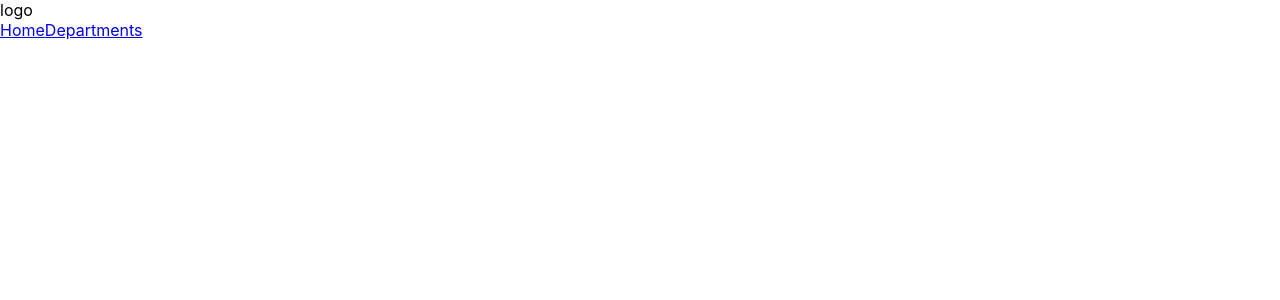
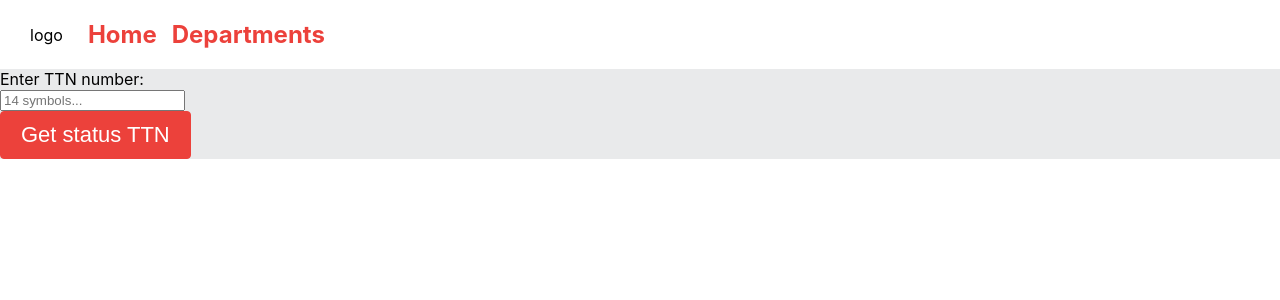
Before and after one commit to puerarongo/new-post-front, a React (Create React App) app: page /#/ in a window 1280 px wide. Shown: the top 300 px of the page. Built offline with nearby package versions, Linux system fonts and the light colour scheme.

Commit message:
add styles for header

```diff
--- a/src/components/appBar/AppBar.module.css
+++ b/src/components/appBar/AppBar.module.css
@@ -0,0 +1,3 @@
+.main {
+  background-color: rgb(233, 234, 235);
+}
--- a/src/components/home/Home.module.css
+++ b/src/components/home/Home.module.css
@@ -0,0 +1,3 @@
+.result__section {
+  display: flex;
+}
--- a/src/components/home/Home.tsx
+++ b/src/components/home/Home.tsx
@@ -5,7 +5,15 @@ import Status from "./status/Status";
 import History from "./history/History";
 
 const Home: React.FC = () => {
-  return <div className={styles.container}></div>;
+  return (
+    <div className={styles.container}>
+      <Form />
+      <div className={styles.result__section}>
+        <Status />
+        <History />
+      </div>
+    </div>
+  );
 };
 
 export default Home;
--- a/src/components/home/form/Form.module.css
+++ b/src/components/home/form/Form.module.css
@@ -0,0 +1,15 @@
+.button {
+  display: block;
+  background-color: rgb(236, 65, 59);
+  color: #fff;
+  font-size: 22px;
+  font-weight: 500;
+  padding: 10px 20px;
+  border-radius: 4px;
+  border: 1px solid rgb(236, 65, 59);
+  cursor: pointer;
+}
+
+.button:hover {
+  background-color: rgb(241, 30, 23);
+}
--- a/src/components/navigation/Navigation.module.css
+++ b/src/components/navigation/Navigation.module.css
@@ -0,0 +1,31 @@
+.header {
+  display: flex;
+  align-items: center;
+  background-color: #fff;
+  padding: 20px 30px;
+
+  box-shadow: 0 10px 10px -5px rgba(0, 0, 0, 0.3);
+}
+
+.logo__container {
+  margin-right: 25px;
+}
+
+.nav__container {
+  margin-right: auto;
+}
+
+.link {
+  font-size: 24px;
+  font-weight: 700;
+  color: rgb(236, 65, 59);
+  text-decoration: none;
+}
+
+.link:hover {
+  color: rgb(241, 30, 23);
+}
+
+.link:not(:last-child) {
+  margin-right: 15px;
+}
--- a/src/index.css
+++ b/src/index.css
@@ -1,13 +1,31 @@
 body {
   margin: 0;
-  font-family: -apple-system, BlinkMacSystemFont, 'Segoe UI', 'Roboto', 'Oxygen',
-    'Ubuntu', 'Cantarell', 'Fira Sans', 'Droid Sans', 'Helvetica Neue',
+  font-family: -apple-system, BlinkMacSystemFont, "Segoe UI", "Roboto", "Oxygen",
+    "Ubuntu", "Cantarell", "Fira Sans", "Droid Sans", "Helvetica Neue",
     sans-serif;
   -webkit-font-smoothing: antialiased;
   -moz-osx-font-smoothing: grayscale;
 }
 
 code {
-  font-family: source-code-pro, Menlo, Monaco, Consolas, 'Courier New',
+  font-family: source-code-pro, Menlo, Monaco, Consolas, "Courier New",
     monospace;
 }
+
+h1,
+h2,
+h3,
+h4,
+h5,
+h6,
+p {
+  margin: 0;
+  padding: 0;
+}
+
+ul,
+li {
+  margin: 0;
+  padding: 0;
+  list-style: none;
+}
```
